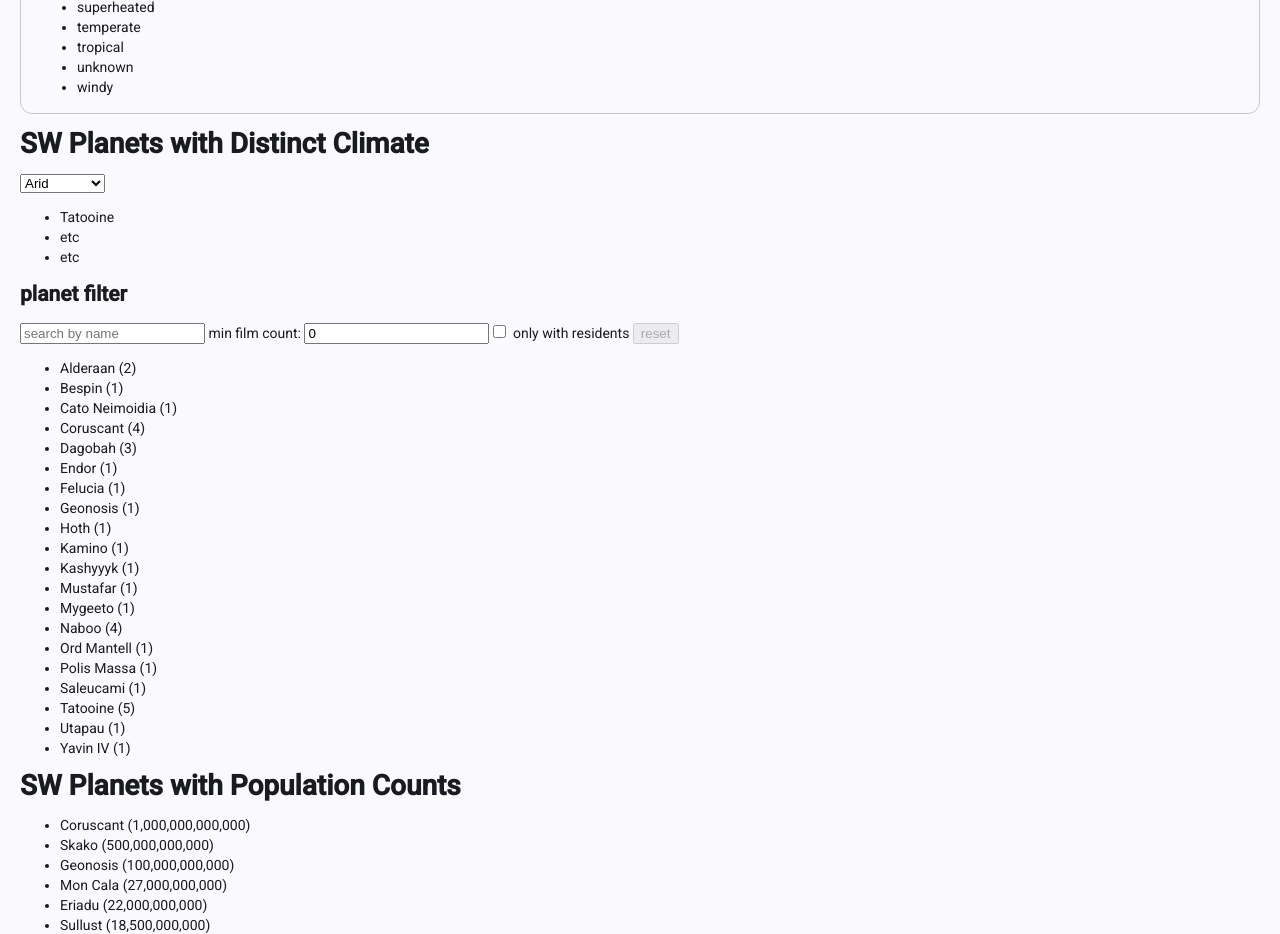
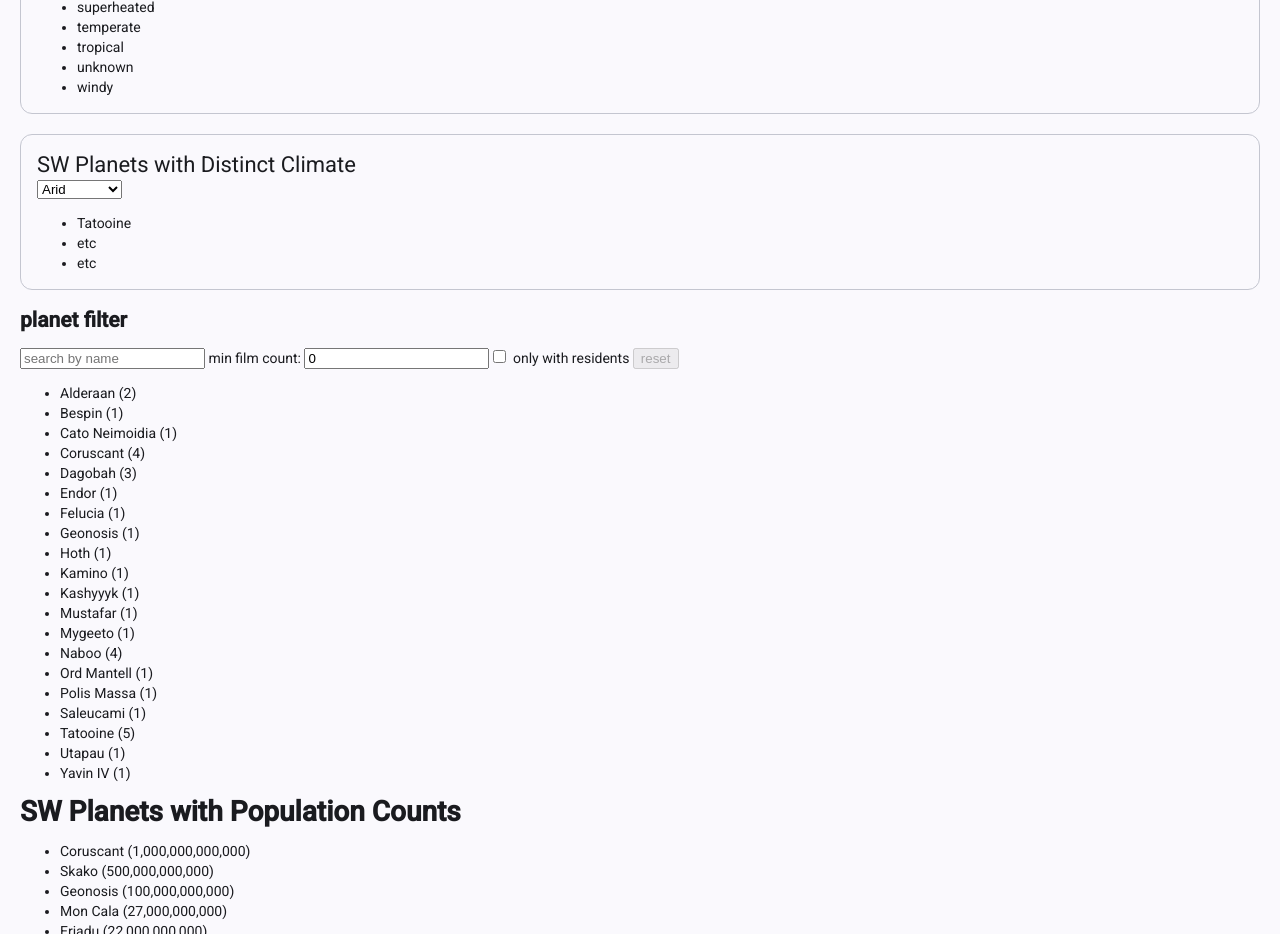
Before and after one commit to 2025-fall-js-frameworks/angular-components, an Angular app: page / in a window 1280 px wide. Shown: the part 1700-2634 px from the top of the page. Built offline with nearby package versions, Linux system fonts and the light colour scheme.

Commit message:
MatCard with original placeholders...
Next, MatSelect ? ? ?

```diff
--- a/src/app/bfunmaker-my-component/bfunmaker-my-component.html
+++ b/src/app/bfunmaker-my-component/bfunmaker-my-component.html
@@ -1,4 +1,8 @@
-<h1>SW Planets with Distinct Climate</h1>
+<mat-card appearance="outlined">
+	<mat-card-header>
+		<mat-card-title>SW Planets with Distinct Climate</mat-card-title>
+	</mat-card-header>
+	<mat-card-content>
 		<select name="climateDropDown" id="">
 			<option value="arid">Arid</option>
 			<option value="windy">Windy</option>
@@ -10,3 +14,5 @@
 			<li>etc</li>
 			<li>etc</li>
 		</ul>
+	</mat-card-content>
+</mat-card>
--- a/src/app/bfunmaker-my-component/bfunmaker-my-component.ts
+++ b/src/app/bfunmaker-my-component/bfunmaker-my-component.ts
@@ -1,8 +1,9 @@
 import { Component } from '@angular/core';
+import { MatCardModule } from '@angular/material/card';
 
 @Component({
 	selector: 'app-bfunmaker-my-component',
-	imports: [],
+	imports: [MatCardModule],
 	templateUrl: './bfunmaker-my-component.html',
 	styleUrl: './bfunmaker-my-component.css',
 })
```
Lines whose indentation alone changed are shown as unchanged.
